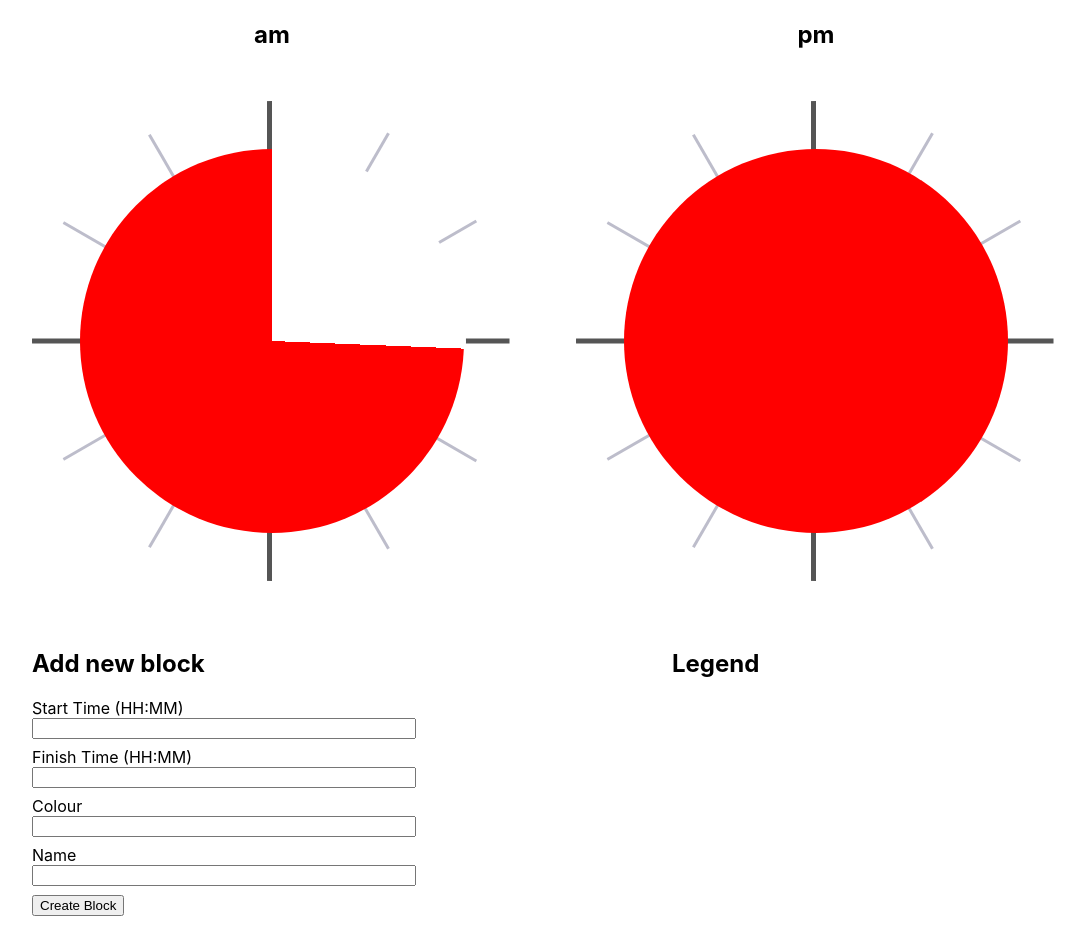
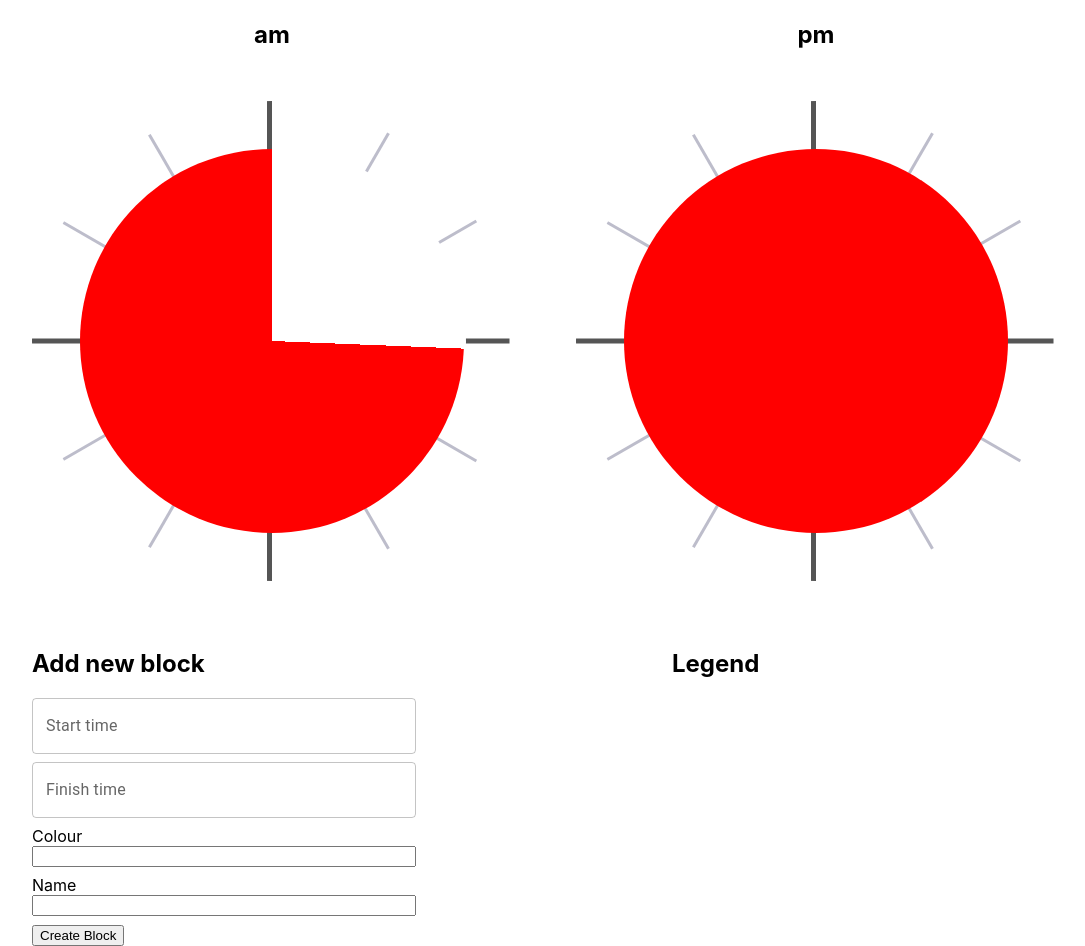
Before and after one commit to HugoKawamata/clockblocker, a React (Create React App) app: page / in a window 1280 px wide. Shown: the top 946 px of the page, without its empty margins (96-1181 px from the left). Before the commit the page ends 916 px from the top, so only its background shows below. Built offline with nearby package versions, Linux system fonts and the light colour scheme.

Commit message:
✨ Add mui and change date pickers

```diff
--- a/package.json
+++ b/package.json
@@ -3,6 +3,10 @@
   "version": "0.1.0",
   "private": false,
   "dependencies": {
+    "@emotion/react": "^11.10.5",
+    "@emotion/styled": "^11.10.5",
+    "@mui/material": "^5.11.0",
+    "@mui/x-date-pickers": "^5.0.10",
     "@testing-library/jest-dom": "^5.16.5",
     "@testing-library/react": "^13.4.0",
     "@testing-library/user-event": "^13.5.0",
--- a/src/App.jsx
+++ b/src/App.jsx
@@ -1,5 +1,7 @@
 import React, { useState, useEffect } from "react"
 import { DateTime } from "luxon"
+import { AdapterLuxon } from "@mui/x-date-pickers/AdapterLuxon"
+import { LocalizationProvider } from "@mui/x-date-pickers/LocalizationProvider"
 import "./App.css"
 import Clock from "./components/Clock"
 import Form from "./components/Form"
@@ -24,6 +26,7 @@ function App() {
   }, [])
 
   return (
+    <LocalizationProvider dateAdapter={AdapterLuxon}>
       <div id="main">
         <section className="clocks">
           <Clock
@@ -42,6 +45,7 @@ function App() {
           <Legend blocks={blocks} setBlocks={setBlocks} />
         </section>
       </div>
+    </LocalizationProvider>
   )
 }
 
--- a/src/components/Form/index.jsx
+++ b/src/components/Form/index.jsx
@@ -1,6 +1,8 @@
 import React, { useState } from "react"
 import "./styles.css"
 import { DateTime } from "luxon"
+import { TimePicker } from "@mui/x-date-pickers/TimePicker"
+import TextField from "@mui/material/TextField"
 import * as Types from "../../types"
 
 type Props = {
@@ -9,8 +11,8 @@ type Props = {
 }
 
 function Form(props: Props) {
-  const [startTimeText, setStartTimeText] = useState("")
-  const [finishTimeText, setFinishTimeText] = useState("")
+  const [startTime, setStartTime] = useState(null)
+  const [finishTime, setFinishTime] = useState(null)
   const [color, setColor] = useState("")
   const [name, setName] = useState("")
 
@@ -19,9 +21,6 @@ function Form(props: Props) {
   }
 
   const newBlock = () => {
-    const startTime = DateTime.fromFormat(startTimeText, "HH:mm")
-    const finishTime = DateTime.fromFormat(finishTimeText, "HH:mm")
-
     return {
       color,
       name,
@@ -40,13 +39,25 @@ function Form(props: Props) {
     <div className="form">
       <h2>Add new block</h2>
       <div className="inputWrapper">
-        <label htmlFor="startTimeInput">Start Time (HH:MM)</label>
-        <input id="startTimeInput" onBlur={handleBlur(setStartTimeText)} />
+        <TimePicker
+          label="Start time"
+          value={startTime}
+          onChange={(newValue) => {
+            setStartTime(newValue)
+          }}
+          renderInput={(params) => <TextField {...params} />}
+        />
       </div>
 
       <div className="inputWrapper">
-        <label htmlFor="finishTimeInput">Finish Time (HH:MM)</label>
-        <input id="finishTimeInput" onBlur={handleBlur(setFinishTimeText)} />
+        <TimePicker
+          label="Finish time"
+          value={finishTime}
+          onChange={(newValue) => {
+            setFinishTime(newValue)
+          }}
+          renderInput={(params) => <TextField {...params} />}
+        />
       </div>
 
       <div className="inputWrapper">
```
Also changed, not shown: 1 other file (tests, documents, lock files or other folders). Lines whose indentation alone changed are shown as unchanged.
